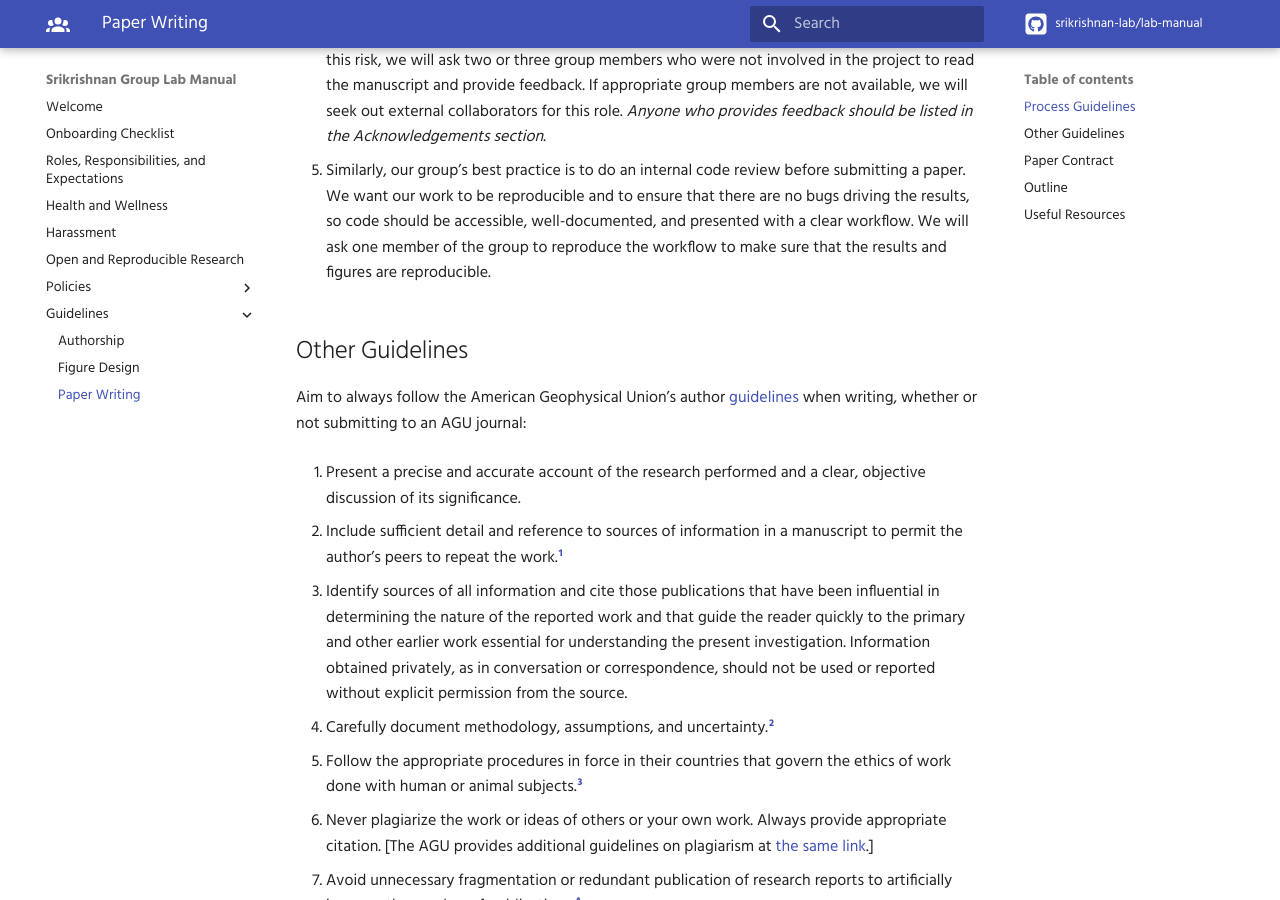
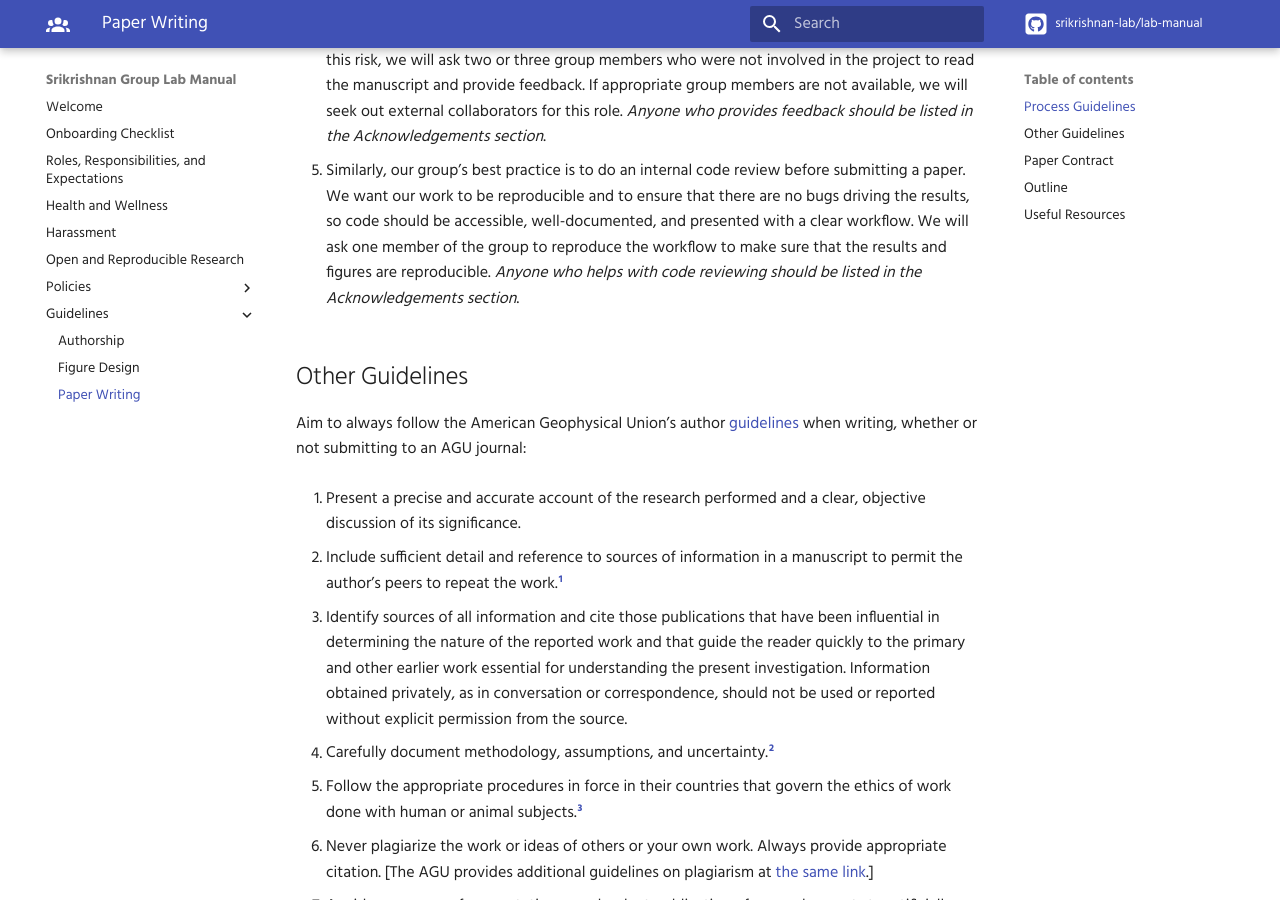
Before and after one commit to srikrishnan-lab/lab-manual, an MkDocs documentation site: the page built from docs/guidelines/papers.md, in a window 1280 px wide and 900 px high, scrolled down 689 px. Built offline with MkDocs 1.6.1 and Material for MkDocs 9.7.7, drawn with Linux system fonts in a browser that asks for light colours; some web fonts are replaced; comment, search, counter and statistics services are not loaded.

Commit message:
add need to acknowledge code reviewers

```diff
--- a/docs/guidelines/papers.md
+++ b/docs/guidelines/papers.md
@@ -12,7 +12,7 @@
 
 4. Our group's best practice is to do internal peer review before submitting a paper. After focusing on a piece of research, it is easy to believe that certain concepts can be taken as given or are implicit, which may limit the accessibility of the writing and complicate peer review. To reduce this risk, we will ask two or three group members who were not involved in the project to read the manuscript and provide feedback. If appropriate group members are not available, we will seek out external collaborators for this role. *Anyone who provides feedback should be listed in the Acknowledgements section*.
 
-5. Similarly, our group's best practice is to do an internal code review before submitting a paper. We want our work to be reproducible and to ensure that there are no bugs driving the results, so code should be accessible, well-documented, and presented with a clear workflow. We will ask one member of the group to reproduce the workflow to make sure that the results and figures are reproducible.
+5. Similarly, our group's best practice is to do an internal code review before submitting a paper. We want our work to be reproducible and to ensure that there are no bugs driving the results, so code should be accessible, well-documented, and presented with a clear workflow. We will ask one member of the group to reproduce the workflow to make sure that the results and figures are reproducible. *Anyone who helps with code reviewing should be listed in the Acknowledgements section*.
 
 ## Other Guidelines
 
```
